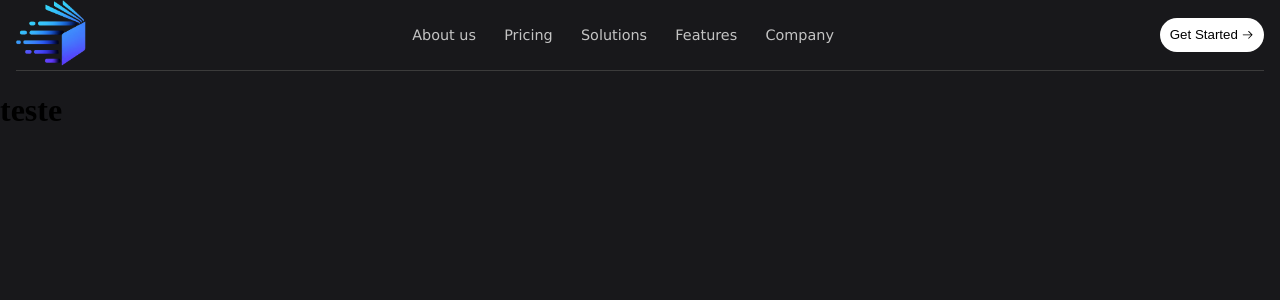
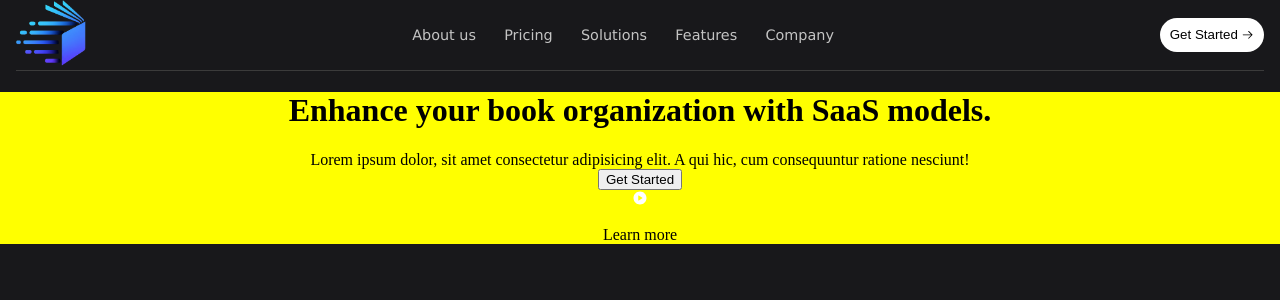
Before and after one commit to cauealb/biblioteca-front-simple, a React (Vite) app: page / in a window 1280 px wide. Shown: the top 300 px of the page. Built offline with nearby package versions, Linux system fonts and the light colour scheme.

Commit message:
Incluindo novos pages

```diff
--- a/src/modules/Landing Page/pages/LadingPage.tsx
+++ b/src/modules/Landing Page/pages/LadingPage.tsx
@@ -1,5 +1,6 @@
+import { IoPlayCircle } from 'react-icons/io5'
 import logo from '../../../assets/logo.png'
-import { ButtonCta } from '../components/ButtonCta'
+import { ButtonCta } from '../components/ButtonCta/ButtonCta'
 import style from './style.module.css'
 
 export default function LadingPage() {
@@ -22,9 +23,19 @@ export default function LadingPage() {
                     <ButtonCta title='Get Started' />
                 </div>
             </header>
-            <main>
-                <h1>teste</h1>
-            </main>
+            <div className={style.divMain}>
+                <h1 className={style.main}>Enhance your book organization with SaaS models.</h1>
+                <div>
+                    Lorem ipsum dolor, sit amet consectetur adipisicing elit. A qui hic, cum consequuntur ratione nesciunt!
+                    <div>
+                        <button>Get Started</button>
+                        <div>
+                            <IoPlayCircle color='white' />
+                            <p>Learn more</p>
+                        </div>
+                    </div>
+                </div>
+            </div>
         </>
     )
 }
--- a/src/modules/Landing Page/pages/style.module.css
+++ b/src/modules/Landing Page/pages/style.module.css
@@ -29,3 +29,13 @@
         }
     }
 }
+
+.divMain {
+    text-align: center;
+    background-color: yellow;
+
+}
+
+.main {
+    font-size: 2rem;
+}
```
Also changed, not shown: src/modules/Landing Page/components/ButtonCta/ButtonCta.tsx (renamed from src/modules/Landing Page/components/ButtonCta.tsx), src/modules/Landing Page/components/ButtonCta/style.module.css (renamed from src/modules/Landing Page/components/style.module.css).
